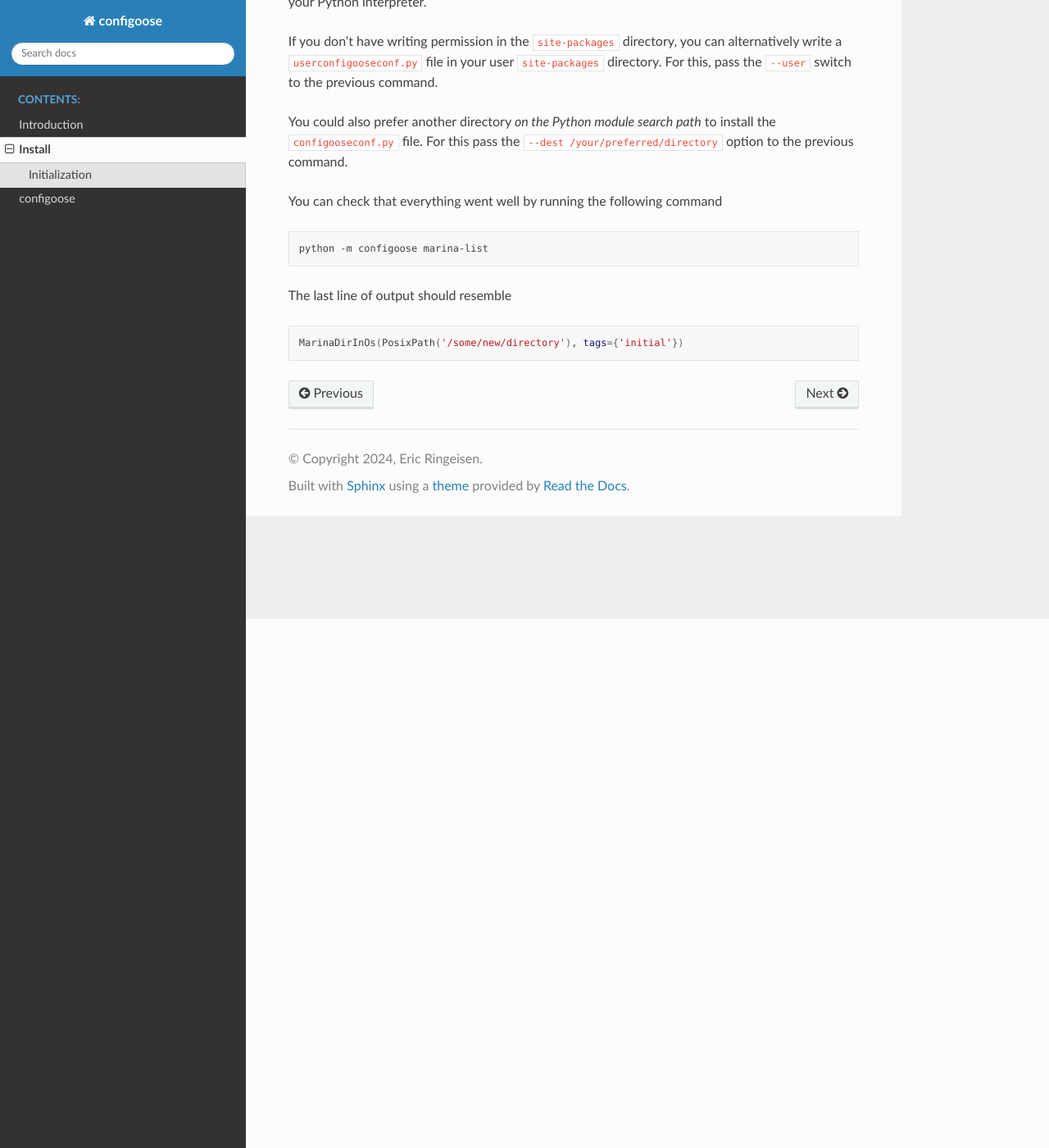
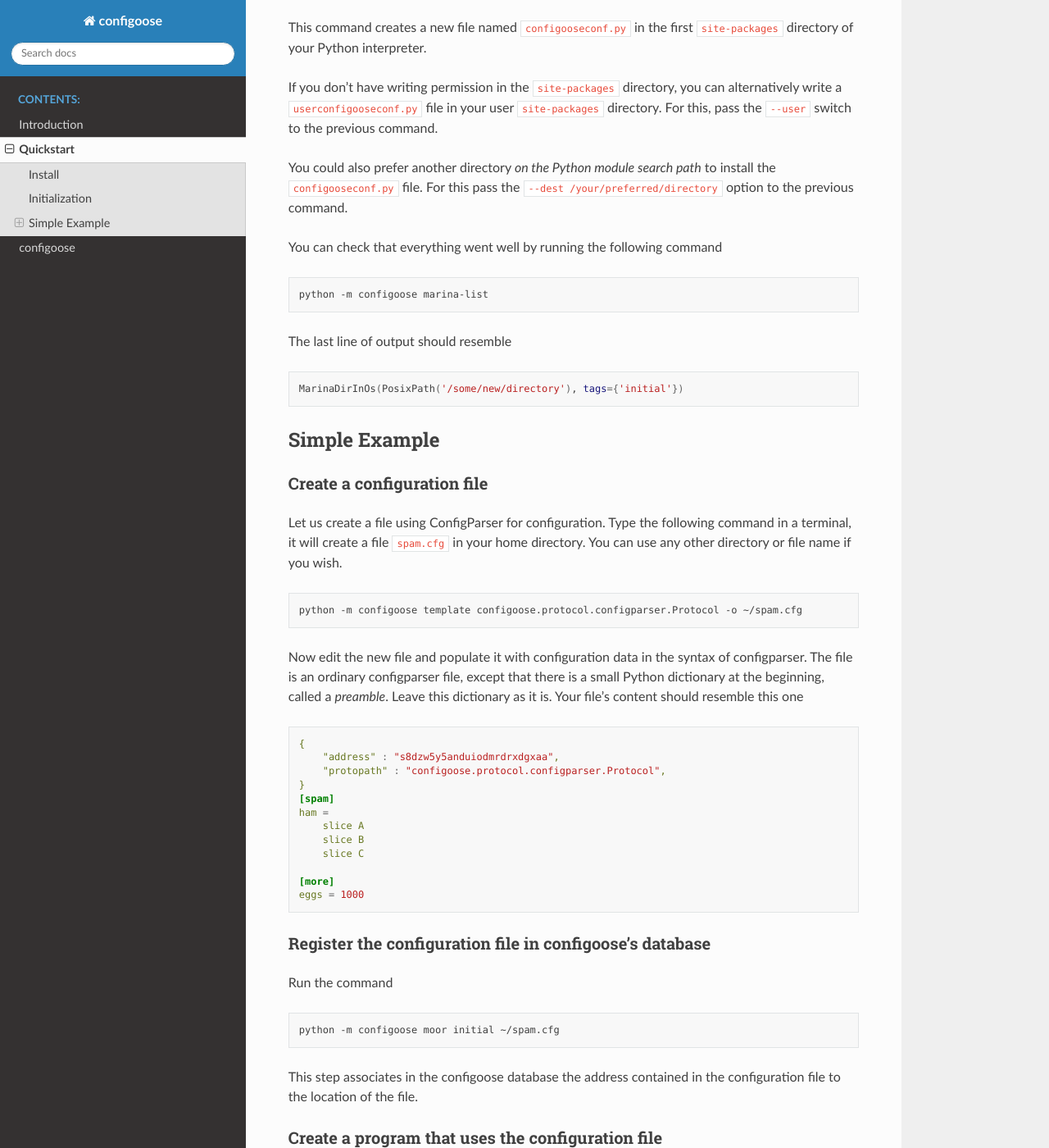
Before and after one commit to Gribouillis/configoose, a Sphinx documentation site: the page built from docs/source/quickstart.rst, in a window 1280 px wide and 1400 px high, scrolled down 645 px. Shown: the whole window at 82% size. Built offline with Sphinx 7.4.7 and the Read the Docs theme 2.0.0, drawn with Linux system fonts in a browser that asks for light colours; some of the changed text lies outside the part shown.

Commit message:
Populate docs/source/quickstart.rst

```diff
--- a/docs/source/intro.rst
+++ b/docs/source/intro.rst
@@ -32,3 +32,9 @@ module. It
 maintains a database connecting abstract addresses
 to configuration file locations and therefore enables
 Python programs or modules to access these files.
+
+Abstract addresses can be arbitrary strings such as
+:code:`my-own-program-configuration` or
+:code:`dc4yhyxxhwu8cymbxne66pvpc`.
+These strings must be specific enough to avoid addresses
+collisions between the configurations of several programs.
--- a/docs/source/quickstart.rst
+++ b/docs/source/quickstart.rst
@@ -1,5 +1,8 @@
+Quickstart
+==========
+
 Install
-=======
+-------
 
 To install the ``configoose`` module, use the command
 
@@ -8,7 +11,7 @@ To install the ``configoose`` module, use the command
     python -m pip install git+https://github.com/Gribouillis/configoose.git
 
 Initialization
-**************
+--------------
 
 ``configoose`` manages a database. To initialize it you must create
 a new directory, called a :emphasis:`marina`.
@@ -52,3 +55,78 @@ The last line of output should resemble
 .. code-block:: bash
 
     MarinaDirInOs(PosixPath('/some/new/directory'), tags={'initial'})
+
+Simple Example
+--------------
+
+Create a configuration file
+^^^^^^^^^^^^^^^^^^^^^^^^^^^
+
+Let us create a file using ConfigParser for configuration. Type the following
+command in a terminal, it will create a file :code:`spam.cfg` in your
+home directory. You can use any other directory or file name if you wish.
+
+.. code-block:: bash
+
+    python -m configoose template configoose.protocol.configparser.Protocol -o ~/spam.cfg
+
+Now edit the new file and populate it with configuration data in the
+syntax of configparser. The file is an ordinary configparser file, except that
+there is a small Python dictionary at the beginning, called a :emphasis:`preamble`.
+Leave this dictionary as it is. Your file's content should resemble this one
+
+.. code-block:: ini
+
+    {
+        "address" : "s8dzw5y5anduiodmrdrxdgxaa",
+        "protopath" : "configoose.protocol.configparser.Protocol",
+    }
+    [spam]
+    ham =
+        slice A
+        slice B
+        slice C
+
+    [more]
+    eggs = 1000
+
+Register the configuration file in configoose's database
+^^^^^^^^^^^^^^^^^^^^^^^^^^^^^^^^^^^^^^^^^^^^^^^^^^^^^^^^
+
+Run the command
+
+.. code-block:: bash
+
+    python -m configoose moor initial ~/spam.cfg
+
+This step associates in the configoose database the address
+contained in the configuration file to the location of the file.
+
+Create a program that uses the configuration file
+^^^^^^^^^^^^^^^^^^^^^^^^^^^^^^^^^^^^^^^^^^^^^^^^^
+
+With a code editor, create the following program
+
+.. code-block:: python
+
+    from configoose import Configurator
+
+    cfg = Configurator("s8dzw5y5anduiodmrdrxdgxaa")
+
+    @cfg.add_protocol("configoose.protocol.configparser.Protocol")
+    def handler(ap, preamble, parser):
+        print('ham = ', parser['spam']['ham'])
+        print(f"There are {parser['more']['eggs']} eggs!")
+
+    cfg.run()
+
+Run the program, its output shows that it read the configuration
+file correctly
+
+.. code-block:: text
+
+    ham =
+    slice A
+    slice B
+    slice C
+    There are 1000 eggs!
```
